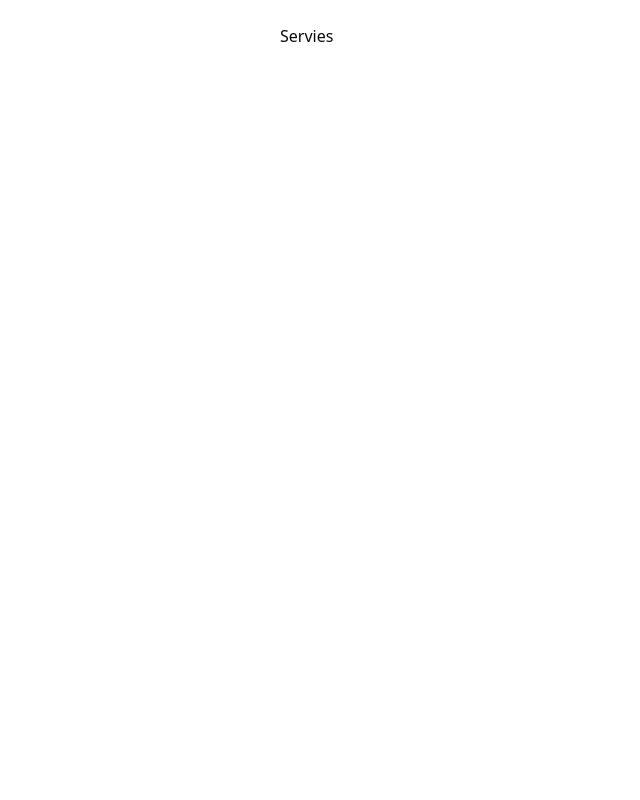
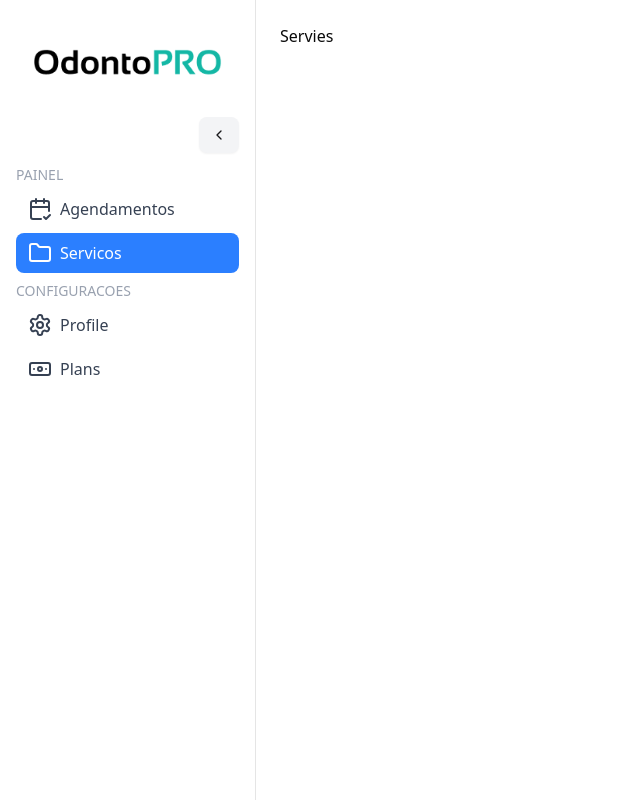
Before and after one commit to VitorTorquato/Saas-clinica, a Next.js app: page /dashboard/services in a window 1280 px wide. Shown: the whole page, without its empty margins (0-640 px from the left). Built offline with nearby package versions, Linux system fonts and the light colour scheme.

Commit message:
style: side bar created

```diff
--- a/package.json
+++ b/package.json
@@ -9,6 +9,7 @@
     "lint": "next lint"
   },
   "dependencies": {
+    "@radix-ui/react-collapsible": "^1.1.3",
     "@radix-ui/react-dialog": "^1.1.6",
     "@radix-ui/react-separator": "^1.1.2",
     "@radix-ui/react-slot": "^1.1.2",
--- a/src/app/(painel)/dashboard/_components/SideBar.tsx
+++ b/src/app/(painel)/dashboard/_components/SideBar.tsx
@@ -1,43 +1,176 @@
-"use client"
+"use client";
 
 import { useState } from "react";
 import { usePathname } from "next/navigation";
 import clsx from "clsx";
 
+import logoImg from "../../../../../public/images/logo-odonto.png";
+
 import {
   Sheet,
   SheetContent,
   SheetDescription,
-    SheetHeader,
   SheetTitle,
   SheetTrigger,
-  } from "@/components/ui/sheet"
+} from "@/components/ui/sheet";
+
+import { Collapsible, CollapsibleContent } from "@/components/ui/collapsible";
+
 import { Button } from "@/components/ui/button";
-import { Banknote, CalendarCheck2, Folder, List, ReceiptRussianRubleIcon, Settings } from "lucide-react";
+import {
+  Banknote,
+  CalendarCheck2,
+  ChevronLeft,
+  ChevronRight,
+  Folder,
+  List,
+  Settings,
+} from "lucide-react";
 import Link from "next/link";
+import Image from "next/image";
 
-export function SideBarDashboard({children} : {children:React.ReactNode}) {
-
+export function SideBarDashboard({ children }: { children: React.ReactNode }) {
   const pathname = usePathname();
-    const [isCollapsed , setIsCollapsed] = useState(false);
+  const [isCollapsed, setIsCollapsed] = useState(false);
 
   return (
     <div className="flex min-h-screen w-full">
-        <div className={clsx("flex flex-1 flex-col transition-all duration-300" , {
-            "md:ml-20" : isCollapsed,
-            "md:ml-64": !isCollapsed
-            })}>
+      <aside
+        className={clsx(
+          "flex flex-col border-r bg-background transition-all p-4 duration-300 h-full",
+          {
+            "w-20": isCollapsed,
+            "w-64": !isCollapsed,
+            "hidden md:flex md:fixed": true,
+          }
+        )}
+      >
+        <div className="mb-6 mt-4">
+          {!isCollapsed && (
+            <Image
+              src={logoImg}
+              alt="Logo do ondontoPro"
+              priority
+              quality={100}
+              style={{
+                width: "auto",
+                height: "auto",
+              }}
+            />
+          )}
+        </div>
+        <Button
+          className="bg-gray-100 hover:bg-gray-50 text-zinc-900 self-end mb-2"
+          onClick={() => setIsCollapsed(!isCollapsed)}
+        >
+          {!isCollapsed ? (
+            <ChevronLeft className="w-12 h-12" />
+          ) : (
+            <ChevronRight className="w-12 h-1!2" />
+          )}
+        </Button>
 
+        {/* mostrar quando a sidebar esta recolhida */}
+
+        {isCollapsed && (
+          <nav className="flex flex-col gap-1 overflow-hidden mt-2">
+            <SidebarLink
+              href="/dashboard"
+              label="Agendamentos"
+              pathname={pathname}
+              isCollapsed={isCollapsed}
+              icon={<CalendarCheck2 className="w-6 h-6" />}
+            />
+
+            <SidebarLink
+              href="/dashboard/services"
+              label="Servicos"
+              pathname={pathname}
+              isCollapsed={isCollapsed}
+              icon={<Folder className="w-6 h-6" />}
+            />
+
+            <SidebarLink
+              href="/dashboard/profile"
+              label="Profile"
+              pathname={pathname}
+              isCollapsed={isCollapsed}
+              icon={<Settings className="w-6 h-6" />}
+            />
+            <SidebarLink
+              href="/dashboard/plans"
+              label="Plans"
+              pathname={pathname}
+              isCollapsed={isCollapsed}
+              icon={<Banknote className="w-6 h-6" />}
+            />
+          </nav>
+        )}
+
+        <Collapsible open={!isCollapsed}>
+          <CollapsibleContent>
+            <nav className="flex flex-col gap-1 overflow-hidden">
+              <span className="text-sm text-gray-400 font-medium mt-1 uppercase">
+                Painel
+              </span>
+
+              <SidebarLink
+                href="/dashboard"
+                label="Agendamentos"
+                pathname={pathname}
+                isCollapsed={isCollapsed}
+                icon={<CalendarCheck2 className="w-6 h-6" />}
+              />
+
+              <SidebarLink
+                href="/dashboard/services"
+                label="Servicos"
+                pathname={pathname}
+                isCollapsed={isCollapsed}
+                icon={<Folder className="w-6 h-6" />}
+              />
+
+              <span className="text-sm text-gray-400 font-medium mt-1 uppercase">
+                Configuracoes
+              </span>
+
+              <SidebarLink
+                href="/dashboard/profile"
+                label="Profile"
+                pathname={pathname}
+                isCollapsed={isCollapsed}
+                icon={<Settings className="w-6 h-6" />}
+              />
+              <SidebarLink
+                href="/dashboard/plans"
+                label="Plans"
+                pathname={pathname}
+                isCollapsed={isCollapsed}
+                icon={<Banknote className="w-6 h-6" />}
+              />
+            </nav>
+          </CollapsibleContent>
+        </Collapsible>
+      </aside>
+
+      <div
+        className={clsx("flex flex-1 flex-col transition-all duration-300", {
+          "md:ml-20": isCollapsed,
+          "md:ml-64": !isCollapsed,
+        })}
+      >
         <header className="md:hidden flex items-center justify-between border-b px-4 md:px-6 h-14 z-10 sticky top-0 bg-white">
           <Sheet>
             <div className="flex items-center gap-4">
               <SheetTrigger asChild>
                 <Button variant="outline" size="icon" className="md:hidden">
-                                    <List className="w-5 h-5"/>
+                  <List className="w-5 h-5" />
                 </Button>
               </SheetTrigger>
 
-                            <h1 className="text-base md:text-lg font-semibold">Menu OdontoPro</h1>
+              <h1 className="text-base md:text-lg font-semibold">
+                Menu OdontoPro
+              </h1>
             </div>
 
             <SheetContent side="right" className="sm:max-w-xs text-black">
@@ -51,7 +184,7 @@ export function SideBarDashboard({children} : {children:React.ReactNode}) {
                   label="Agendamentos"
                   pathname={pathname}
                   isCollapsed={isCollapsed}
-                                    icon={<CalendarCheck2 className="w-6 h-6"/>}
+                  icon={<CalendarCheck2 className="w-6 h-6" />}
                 />
 
                 <SidebarLink
@@ -59,53 +192,62 @@ export function SideBarDashboard({children} : {children:React.ReactNode}) {
                   label="Servicos"
                   pathname={pathname}
                   isCollapsed={isCollapsed}
-                                    icon={<Folder className="w-6 h-6"/>}
+                  icon={<Folder className="w-6 h-6" />}
                 />
                 <SidebarLink
                   href="/dashboard/profile"
                   label="Profile"
                   pathname={pathname}
                   isCollapsed={isCollapsed}
-                                    icon={<Settings className="w-6 h-6"/>}
+                  icon={<Settings className="w-6 h-6" />}
                 />
                 <SidebarLink
                   href="/dashboard/plans"
                   label="Plans"
                   pathname={pathname}
                   isCollapsed={isCollapsed}
-                                    icon={<Banknote className="w-6 h-6"/>}
+                  icon={<Banknote className="w-6 h-6" />}
                 />
               </nav>
             </SheetContent>
           </Sheet>
         </header>
 
-                <main className="flex-1 py-4 px-2 md:p-6">
-                    {children}
-                </main>
+        <main className="flex-1 py-4 px-2 md:p-6">{children}</main>
       </div>
     </div>
-  )
+  );
 }
 
-interface SideBarLinkProps{
+interface SideBarLinkProps {
   href: string;
   icon: React.ReactNode;
   label: string;
   pathname: string;
-    isCollapsed:boolean;
+  isCollapsed: boolean;
 }
 
-function SidebarLink({href,icon,isCollapsed,label,pathname} : SideBarLinkProps){
-    return(
+function SidebarLink({
+  href,
+  icon,
+  isCollapsed,
+  label,
+  pathname,
+}: SideBarLinkProps) {
+  return (
     <Link href={href}>
-            <div className={clsx("flex item-center gap-2 px-3 py-2 rounded-md transition-colors" , {
-                "text-white bg-blue-500" : pathname === href,
-                "text-gray-700 hover:bg-gray-100 " : pathname !== href,
-            })}>
+      <div
+        className={clsx(
+          "flex item-center gap-2 px-3 py-2 rounded-md transition-colors",
+          {
+            "text-white bg-blue-500": pathname === href,
+            "text-gray-700 hover:bg-gray-100 ": pathname !== href,
+          }
+        )}
+      >
         <span className="w-6 h-6">{icon}</span>
         {!isCollapsed && <span>{label}</span>}
       </div>
     </Link>
-    )
+  );
 }
--- /dev/null
+++ b/src/components/ui/collapsible.tsx
@@ -0,0 +1,33 @@
+"use client"
+
+import * as CollapsiblePrimitive from "@radix-ui/react-collapsible"
+
+function Collapsible({
+  ...props
+}: React.ComponentProps<typeof CollapsiblePrimitive.Root>) {
+  return <CollapsiblePrimitive.Root data-slot="collapsible" {...props} />
+}
+
+function CollapsibleTrigger({
+  ...props
+}: React.ComponentProps<typeof CollapsiblePrimitive.CollapsibleTrigger>) {
+  return (
+    <CollapsiblePrimitive.CollapsibleTrigger
+      data-slot="collapsible-trigger"
+      {...props}
+    />
+  )
+}
+
+function CollapsibleContent({
+  ...props
+}: React.ComponentProps<typeof CollapsiblePrimitive.CollapsibleContent>) {
+  return (
+    <CollapsiblePrimitive.CollapsibleContent
+      data-slot="collapsible-content"
+      {...props}
+    />
+  )
+}
+
+export { Collapsible, CollapsibleTrigger, CollapsibleContent }
```
Also changed, not shown: 1 other file (tests, documents, lock files or other folders). Lines whose indentation alone changed are shown as unchanged.
